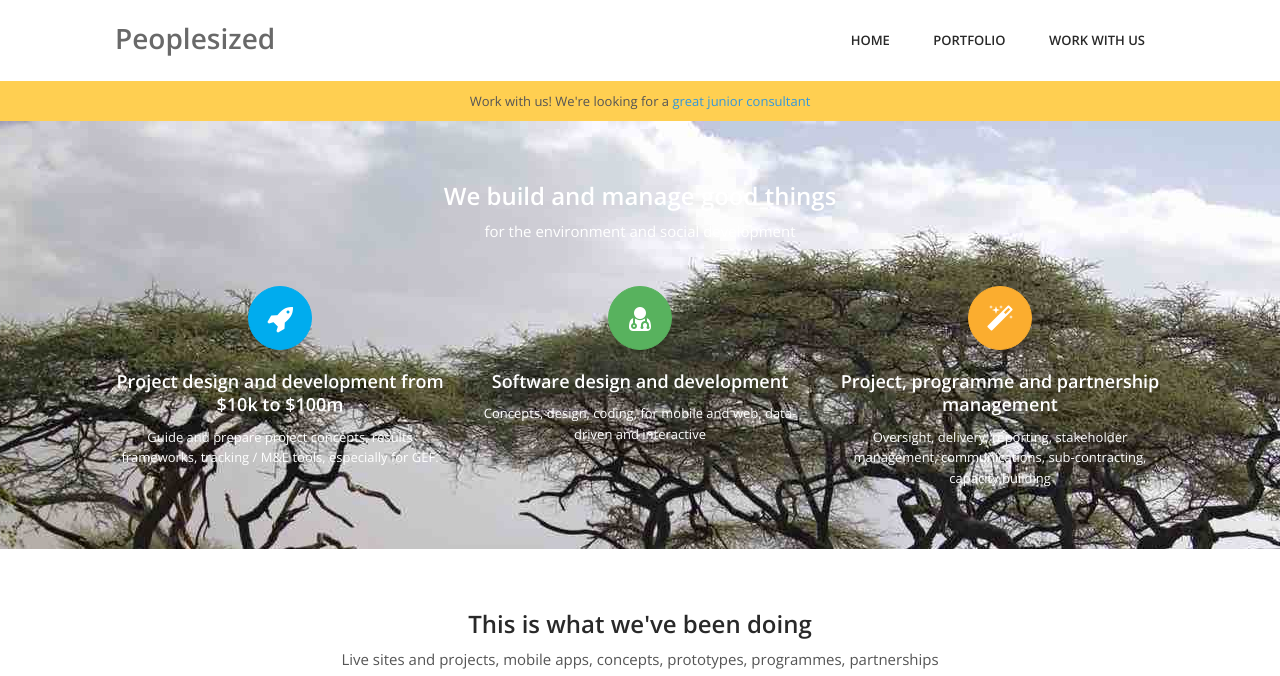
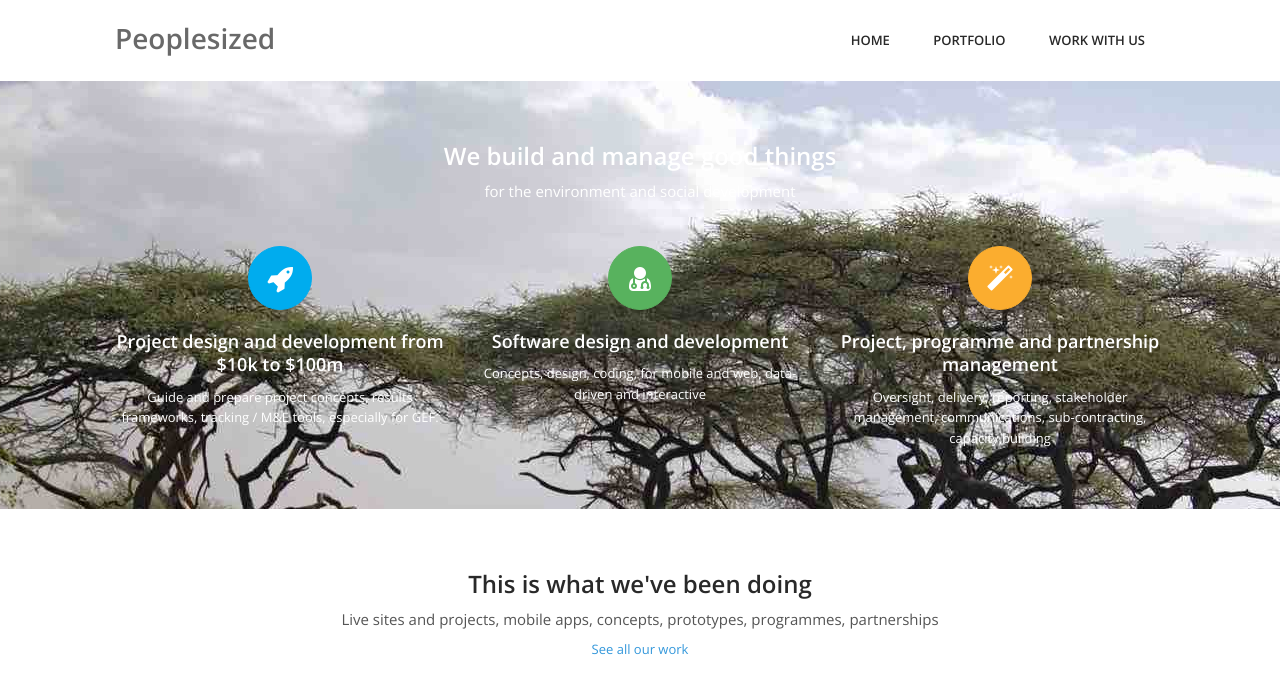
Before and after one commit to Peoplesized/peoplesizedcom, a Jekyll site: the page built from index.html, in a window 1280 px wide and 900 px high, cut to the strip 0-676 px from the top of the window. Built offline with Jekyll 4.4.1, drawn with Linux system fonts in a browser that asks for light colours; nearby versions of some CDN libraries.

Commit message:
remove flash bar, swap work-with-us content

```diff
--- a/index.html
+++ b/index.html
@@ -2,9 +2,6 @@
 layout: default
 ---
 <div id='main' class="main">
-  <div class="flash-bar">
-    Work with us! We're looking for a <a href='work-with-us'>great junior consultant</a>
-  </div>
   {% include partials/services_partial.html %}
   {% include partials/portfolio_partial.html %}
 </div>
--- a/work-with-us/index.html
+++ b/work-with-us/index.html
@@ -30,7 +30,7 @@ layout: default
           <div class='col-18
           '>
             <div class="work-with-us">
-            {% capture position %}{% include work-with-us/junior-consultant-july-2015.md %}{% endcapture %}
+            {% capture position %}{% include work-with-us/i-just-have-to-work-with-you.md %}{% endcapture %}
             {{ position | markdownify }}
             </div>
           </div>
```
Also changed, not shown: _includes/work-with-us/i-just-have-to-work-with-you.md (added, +5 -0 lines).
